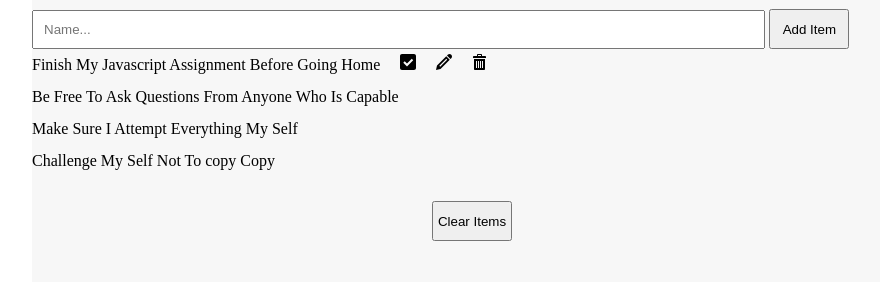
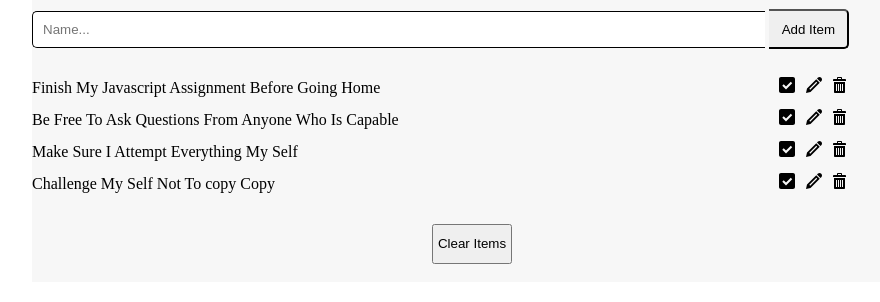
Before and after one commit to owonwo/Learnable20-, a plain HTML site: page todoList/index.htm in a window 1280 px wide. Shown: the part 138-440 px from the top of the page, without its empty margins (168-1048 px from the left). Drawn offline with Linux system fonts and the light colour scheme.

Commit message:
modifying existing files

```diff
--- a/todoList/index.htm
+++ b/todoList/index.htm
@@ -20,32 +20,69 @@
     <ul class="todo-list" id="todo-list">
       <li>
         Finish My Javascript Assignment Before Going Home
-        <span class="icon-position">
+        <span>
           <svg class="icon">
             <use xlink:href="./icon/sprite.svg#icon-checkbox-checked"></use>
           </svg>
-        </span>
-        <span class="icon-position">
           <svg class="icon">
             <use xlink:href="./icon/sprite.svg#icon-pencil"></use>
           </svg>
+          <svg class="icon">
+            <use xlink:href="./icon/sprite.svg#icon-bin"></use>
+          </svg>
         </span>
-        <span class="icon-position">
+
+      </li>
+      <li>
+        Be Free To Ask Questions From Anyone Who Is Capable
+        <span>
+          <svg class="icon">
+            <use xlink:href="./icon/sprite.svg#icon-checkbox-checked"></use>
+          </svg>
+          <svg class="icon">
+            <use xlink:href="./icon/sprite.svg#icon-pencil"></use>
+          </svg>
           <svg class="icon">
             <use xlink:href="./icon/sprite.svg#icon-bin"></use>
           </svg>
         </span>
       </li>
-      <li>Be Free To Ask Questions From Anyone Who Is Capable</li>
-      <li>Make Sure I Attempt Everything My Self</li>
-      <li>Challenge My Self Not To copy Copy</li>
+      <li>
+        Make Sure I Attempt Everything My Self
+        <span>
+          <svg class="icon">
+            <use xlink:href="./icon/sprite.svg#icon-checkbox-checked"></use>
+          </svg>
+          <svg class="icon">
+            <use xlink:href="./icon/sprite.svg#icon-pencil"></use>
+          </svg>
+          <svg class="icon">
+            <use xlink:href="./icon/sprite.svg#icon-bin"></use>
+          </svg>
+        </span>
+      </li>
+      <li>
+        Challenge My Self Not To copy Copy
+        <span>
+          <svg class="icon">
+            <use xlink:href="./icon/sprite.svg#icon-checkbox-checked"></use>
+          </svg>
+          <svg class="icon">
+            <use xlink:href="./icon/sprite.svg#icon-pencil"></use>
+          </svg>
+          <svg class="icon">
+            <use xlink:href="./icon/sprite.svg#icon-bin"></use>
+          </svg>
+        </span>
+      </li>
     </ul>
 
     <div id="btn-position">
       <button class="btn btn-clear">Clear Items</button>
     </div>
   </div>
-  <script src="./script.js"></script>
+  <script src="./app.js"></script>
+  <!-- <script src="./script.js"></script> -->
 </body>
 
 </html>
--- a/todoList/style.css
+++ b/todoList/style.css
@@ -21,6 +21,11 @@ h1 {
  width: 55em;
  padding: 10px;
  outline: none;
+ border: 1px solid;
+ border-right: none;
+ margin-bottom: 1.5rem;
+ margin-right: none;
+ border-radius: 5px 0 0 5px;
 }
 
 .btn {
@@ -29,14 +34,22 @@ h1 {
  cursor: pointer;
 }
 
+.btn-add {
+ border-left: none;
+ margin-left: none;
+ border-radius: 0 5px 5px 0;
+}
+
+span {
+ float: right;
+ margin-right: 3.8rem;
+}
+
 .icon {
  height: 1rem;
  width: 1rem;
- /* margin: 0 0 0 5rem; */
-}
-
-.icon-position {
- padding: 0 0 0 1rem;
+ margin: 0 .2rem 0 .2rem;
+ cursor: pointer;
 }
 
 .todoList {
```
Also changed, not shown: todoList/app.js (added).
